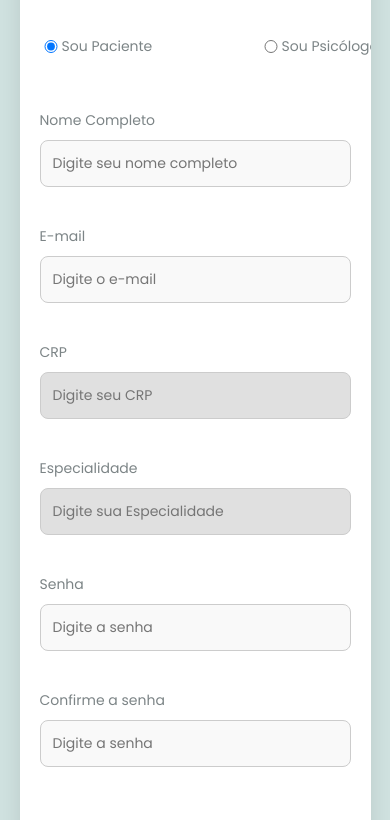
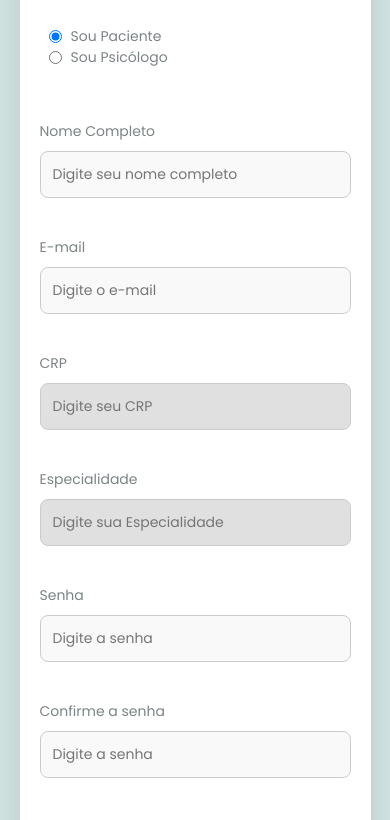
Before and after one commit to nayara-souza002/ACEX, a plain HTML site: page CadastroUsuario.html in a window 390 px wide. Shown: the part 250-1070 px from the top of the page. Drawn offline with Linux system fonts and the light colour scheme.

Commit message:
Ultimas alterações de responsividade

```diff
--- a/assets/css/CadastroUsuario.css
+++ b/assets/css/CadastroUsuario.css
@@ -123,6 +123,12 @@ button:hover {
         margin-top: 270px;
     }
 
+    .radio-group {
+        display: flex;
+        margin-bottom: 50px; /* Espaço inferior entre os radios e o restante do formulário */
+        flex-direction: column;
+    }
+
     aside {
         width: 100%;
         height: 200px;
```
